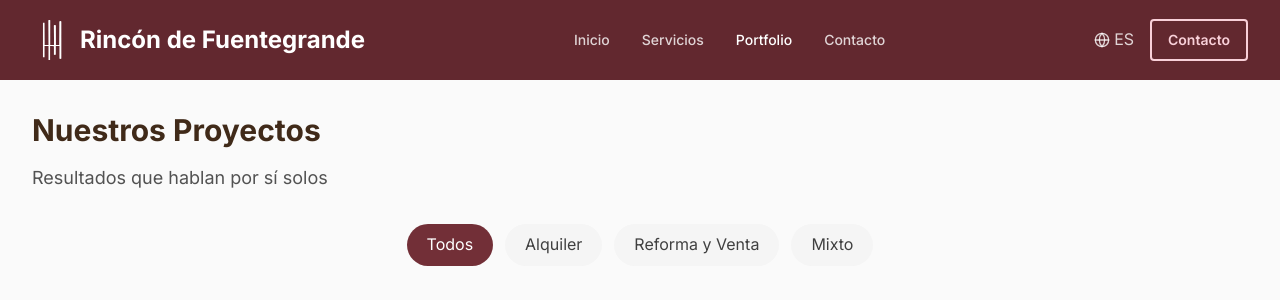
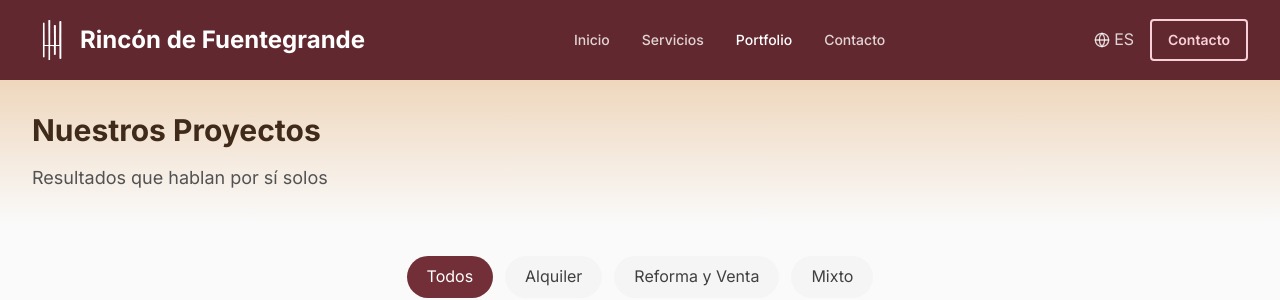
Before and after one commit to hidiegorguez/Rincon-de-Fuente-Grande, a React (Vite) app: page /portfolio in a window 1280 px wide. Shown: the top 300 px of the page. Built offline with nearby package versions, Linux system fonts and the light colour scheme.

Commit message:
bg gradient

```diff
--- a/src/pages/ContactPage.tsx
+++ b/src/pages/ContactPage.tsx
@@ -45,7 +45,7 @@ export function ContactPage() {
     <>
       {/* Hero */}
       <section
-        className="bg-white-200"
+        className="bg-linear-to-t from-white-200 to-accent-300"
         style={{ paddingTop: '7rem', paddingBottom: '1rem' }}
       >
         <div className="layout-container">
--- a/src/pages/PortfolioPage.tsx
+++ b/src/pages/PortfolioPage.tsx
@@ -27,8 +27,8 @@ export function PortfolioPage() {
     <>
       {/* Hero */}
       <section
-        className="bg-white-300"
-        style={{ paddingTop: '7rem', paddingBottom: '2rem' }}
+        className="bg-linear-to-t from-white-200 to-accent-300"
+        style={{ paddingTop: '7rem', paddingBottom: '2rem', marginBottom: '2rem' }}
       >
         <div className="layout-container">
           <div className="max-w-3xl">
--- a/src/pages/ServicesPage.tsx
+++ b/src/pages/ServicesPage.tsx
@@ -11,7 +11,7 @@ export function ServicesPage() {
     <>
       {/* Hero */}
       <section
-        className="bg-white-200"
+        className="bg-linear-to-t from-white-200 to-accent-300"
         style={{ paddingTop: '7rem', paddingBottom: '1rem' }}
       >
         <div className="layout-container">
```
